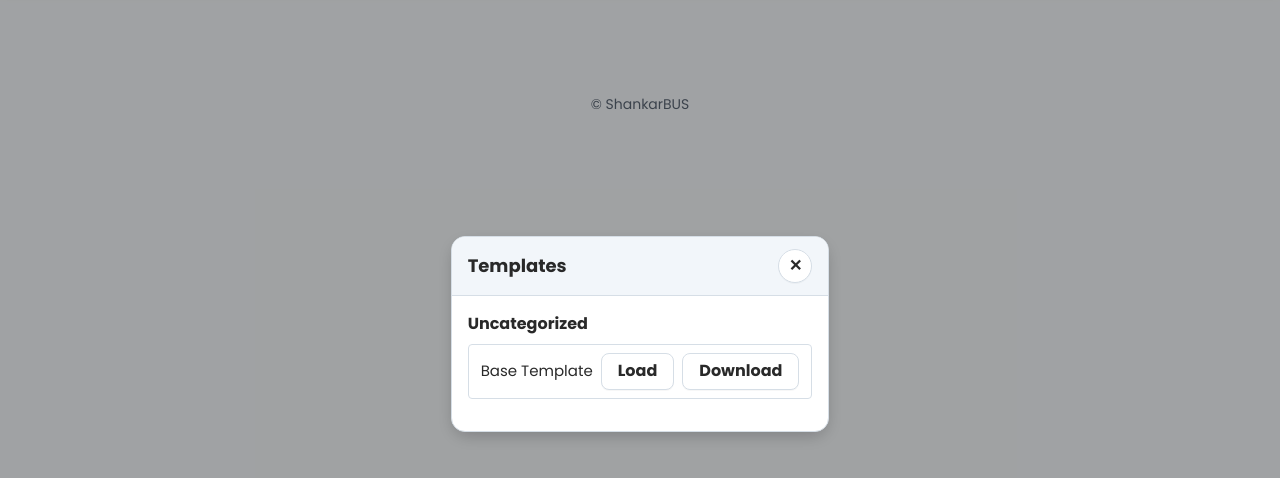
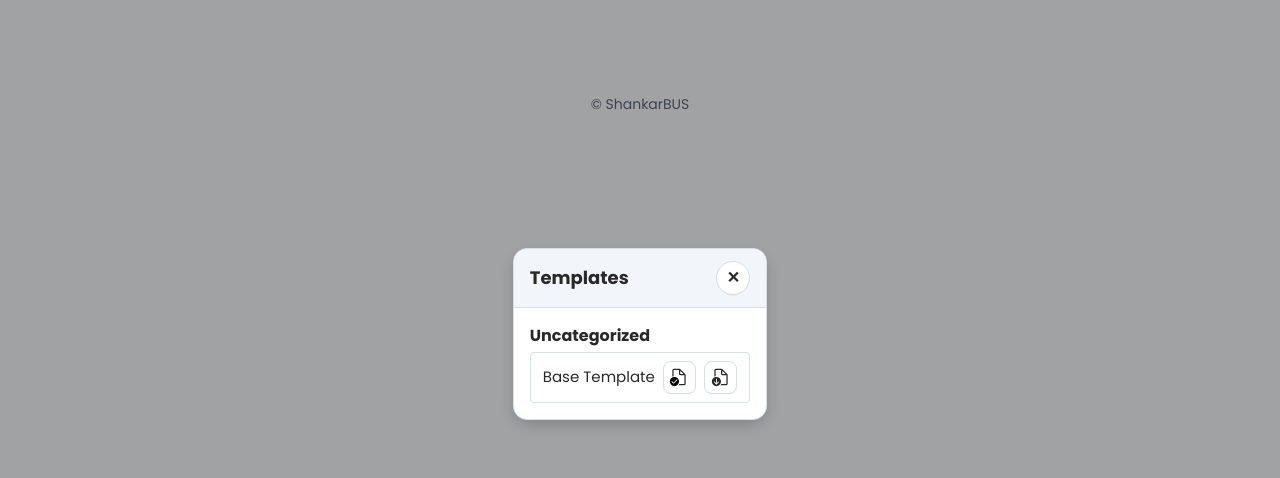
Before and after one commit to ShankarBUS/dischargen, a plain HTML site: page web/index.html in a window 1280 px wide. Both pictures are taken after a click on the button 1123 px from the left and 28 px from the top of the page. Shown: the part 66-544 px from the top of the page. Drawn offline with Linux system fonts and the light colour scheme; no server answers.

Commit message:
Minor tweaks

```diff
--- a/web/app.js
+++ b/web/app.js
@@ -297,12 +297,22 @@ function buildTemplatesTree() {
       const actions = document.createElement('span');
       actions.className = 'tree-item-actions';
       const loadBtn = document.createElement('button');
-      loadBtn.className = 'btn';
-      loadBtn.textContent = 'Load';
+      loadBtn.className = 'icon-button';
+      loadBtn.title = 'Load Template';
+      loadBtn.innerHTML =
+        `<svg class="icon" xmlns="http://www.w3.org/2000/svg" width="128" height="128" viewBox="0 0 24 24">
+          <path fill="currentColor"
+            d="M18.5 20a.5.5 0 0 1-.5.5h-5.732A6.5 6.5 0 0 1 11.19 22H18a2 2 0 0 0 2-2V9.828a2 2 0 0 0-.586-1.414l-5.829-5.828l-.049-.04l-.036-.03a2 2 0 0 0-.219-.18a1 1 0 0 0-.08-.044l-.048-.024l-.05-.029c-.054-.031-.109-.063-.166-.087a2 2 0 0 0-.624-.138q-.03-.002-.059-.007L12.172 2H6a2 2 0 0 0-2 2v7.498a6.5 6.5 0 0 1 1.5-.422V4a.5.5 0 0 1 .5-.5h6V8a2 2 0 0 0 2 2h4.5zm-5-15.379L17.378 8.5H14a.5.5 0 0 1-.5-.5z"/><path d="M12 17.5a5.5 5.5 0 1 1-11 0a5.5 5.5 0 0 1 11 0m-2.146-2.354a.5.5 0 0 0-.708 0L5.5 18.793l-1.646-1.647a.5.5 0 0 0-.708.708l2 2a.5.5 0 0 0 .708 0l4-4a.5.5 0 0 0 0-.708"/>
+        </svg>`;
       loadBtn.addEventListener('click', async () => { await loadTemplateById(item.id); closeModal('templatesModal'); });
       const dlBtn = document.createElement('button');
-      dlBtn.className = 'btn';
-      dlBtn.textContent = 'Download';
+      dlBtn.className = 'icon-button';
+      dlBtn.title = 'Download Template';
+      dlBtn.innerHTML =
+        `<svg class="icon" xmlns="http://www.w3.org/2000/svg" width="128" height="128" viewBox="0 0 24 24">
+          <path fill="currentColor"
+            d="M6 2a2 2 0 0 0-2 2v7.498a6.5 6.5 0 0 1 1.5-.422V4a.5.5 0 0 1 .5-.5h6V8a2 2 0 0 0 2 2h4.5v10a.5.5 0 0 1-.5.5h-5.732A6.5 6.5 0 0 1 11.19 22H18a2 2 0 0 0 2-2V9.828a2 2 0 0 0-.586-1.414l-5.828-5.828A2 2 0 0 0 12.172 2zm11.38 6.5H14a.5.5 0 0 1-.5-.5V4.62zm-5.38 9a5.5 5.5 0 1 1-11 0a5.5 5.5 0 0 1 11 0m-5-3a.5.5 0 0 0-1 0v4.793l-1.646-1.647a.5.5 0 0 0-.708.708l2.5 2.5a.5.5 0 0 0 .708 0l2.5-2.5a.5.5 0 0 0-.708-.708L7 19.293z" />
+        </svg>`;
       dlBtn.addEventListener('click', async () => {
         try {
           const res = await fetch(`templates/${item.file}`);
--- a/web/styles.css
+++ b/web/styles.css
@@ -447,7 +447,7 @@ textarea {
     resize: vertical;
 }
 
-input:not([type=radio]):focus,
+input:not([type=radio], [type=checkbox]):focus,
 textarea:focus,
 select:focus {
     outline: none;
@@ -916,7 +916,8 @@ button {
     font-weight: 600;
 }
 
-.modal h2, .modal p {
+.modal h2,
+.modal p {
     margin: 0;
 }
 
@@ -937,13 +938,20 @@ button {
 }
 
 /* Tree */
+.tree {
+    display: flex;
+    flex-direction: column;
+    gap: var(--space-3);
+}
+
 .tree-section {
-    margin-bottom: var(--space-4);
+    display: flex;
+    flex-direction: column;
+    gap: var(--space-1);
 }
 
 .tree-section-title {
     font-weight: 600;
-    margin-bottom: var(--space-2);
 }
 
 .tree-list {
```
